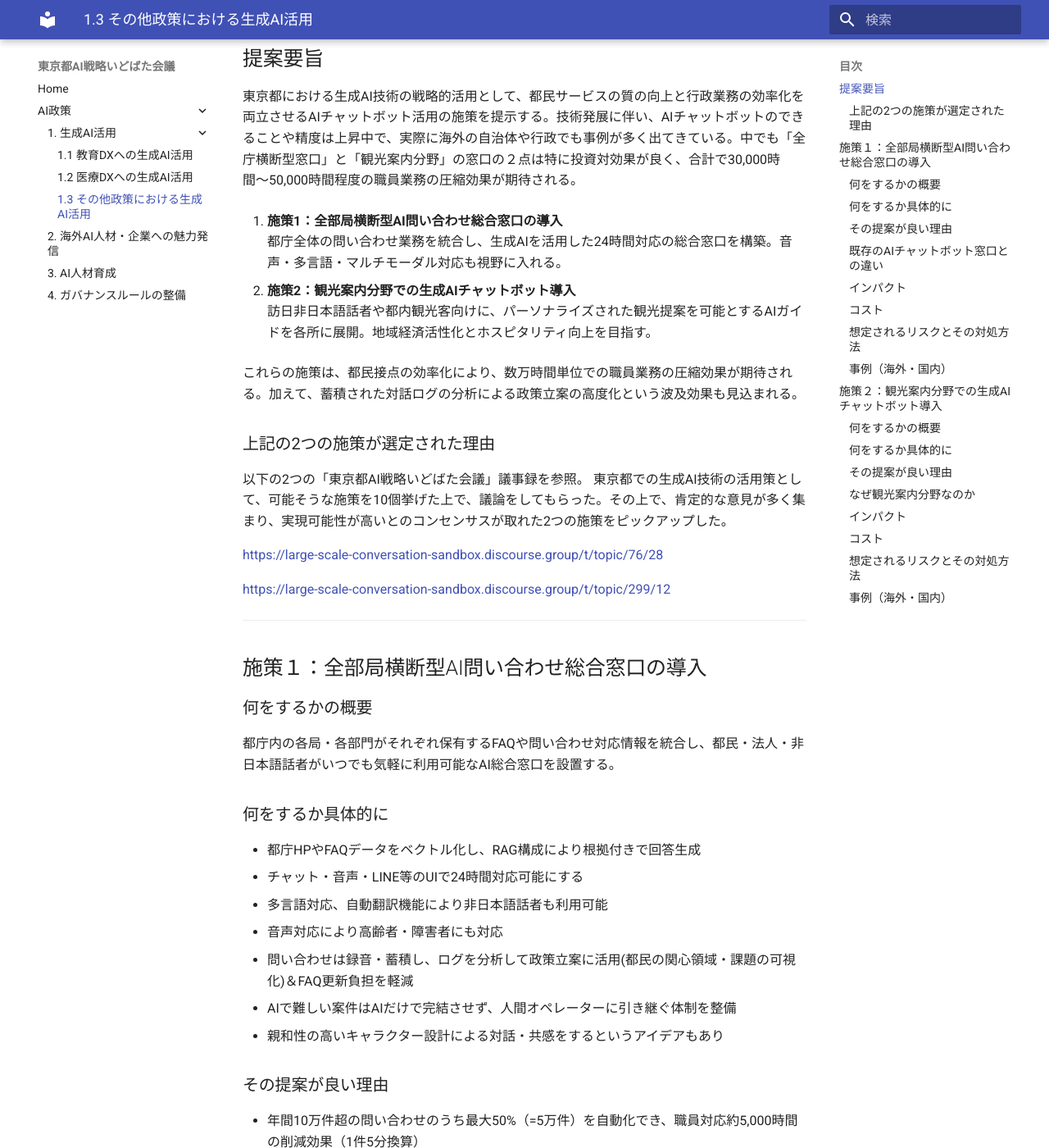
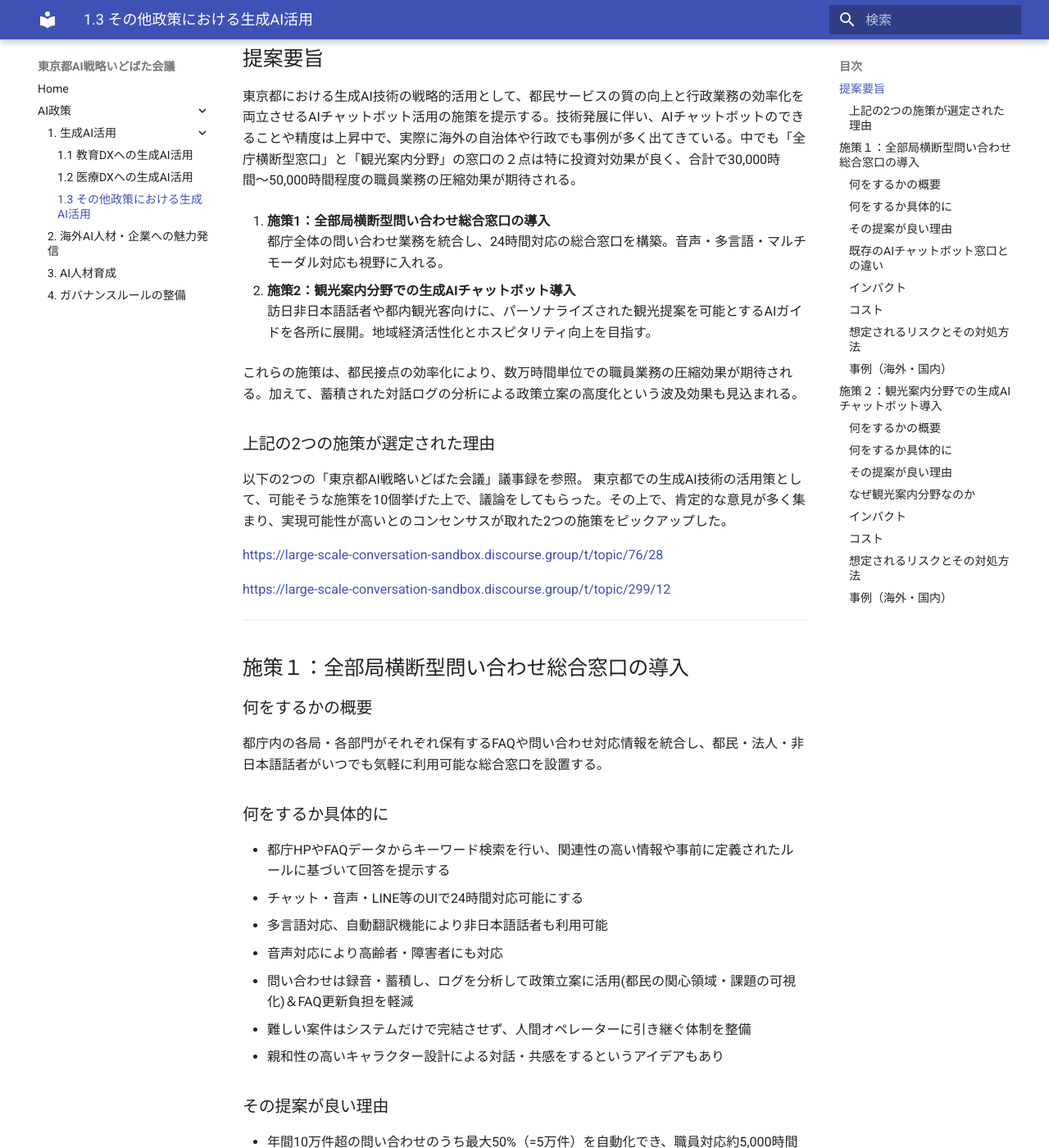
Before and after one commit to takahiroanno2024/2025_ai_idobatakaigi_output, an MkDocs documentation site: the page built from docs/1.3_その他政策における生成AI活用.md, in a window 1280 px wide and 1400 px high, scrolled down 253 px. Shown: the whole window at 82% size. Built offline with MkDocs 1.6.1 and Material for MkDocs 9.7.7, drawn with Linux system fonts in a browser that asks for light colours; some of the changed text lies outside the part shown.

Commit message:
青山さんの提案に基づき、施策1の実現方法をキーワード検索/ルールベースに変更

```diff
--- a/docs/1.3_その他政策における生成AI活用.md
+++ b/docs/1.3_その他政策における生成AI活用.md
@@ -10,8 +10,8 @@
 
 東京都における生成AI技術の戦略的活用として、都民サービスの質の向上と行政業務の効率化を両立させるAIチャットボット活用の施策を提示する。技術発展に伴い、AIチャットボットのできることや精度は上昇中で、実際に海外の自治体や行政でも事例が多く出てきている。中でも「全庁横断型窓口」と「観光案内分野」の窓口の２点は特に投資対効果が良く、合計で30,000時間〜50,000時間程度の職員業務の圧縮効果が期待される。
 
-1. **施策1：全部局横断型AI問い合わせ総合窓口の導入**
-   都庁全体の問い合わせ業務を統合し、生成AIを活用した24時間対応の総合窓口を構築。音声・多言語・マルチモーダル対応も視野に入れる。
+1. **施策1：全部局横断型問い合わせ総合窓口の導入**
+   都庁全体の問い合わせ業務を統合し、24時間対応の総合窓口を構築。音声・多言語・マルチモーダル対応も視野に入れる。
 
 2. **施策2：観光案内分野での生成AIチャットボット導入**
    訪日非日本語話者や都内観光客向けに、パーソナライズされた観光提案を可能とするAIガイドを各所に展開。地域経済活性化とホスピタリティ向上を目指す。
@@ -28,20 +28,20 @@
 
 ---
 
-## 施策１：全部局横断型AI問い合わせ総合窓口の導入
+## 施策１：全部局横断型問い合わせ総合窓口の導入
 
 ### 何をするかの概要
 
-都庁内の各局・各部門がそれぞれ保有するFAQや問い合わせ対応情報を統合し、都民・法人・非日本語話者がいつでも気軽に利用可能なAI総合窓口を設置する。
+都庁内の各局・各部門がそれぞれ保有するFAQや問い合わせ対応情報を統合し、都民・法人・非日本語話者がいつでも気軽に利用可能な総合窓口を設置する。
 
 ### 何をするか具体的に
 
-- 都庁HPやFAQデータをベクトル化し、RAG構成により根拠付きで回答生成
+- 都庁HPやFAQデータからキーワード検索を行い、関連性の高い情報や事前に定義されたルールに基づいて回答を提示する
 - チャット・音声・LINE等のUIで24時間対応可能にする
 - 多言語対応、自動翻訳機能により非日本語話者も利用可能
 - 音声対応により高齢者・障害者にも対応
 - 問い合わせは録音・蓄積し、ログを分析して政策立案に活用(都民の関心領域・課題の可視化)＆FAQ更新負担を軽減
-- AIで難しい案件はAIだけで完結させず、人間オペレーターに引き継ぐ体制を整備
+- 難しい案件はシステムだけで完結させず、人間オペレーターに引き継ぐ体制を整備
 - 親和性の高いキャラクター設計による対話・共感をするというアイデアもあり
 
 ### その提案が良い理由
@@ -50,16 +50,16 @@
 - 都民が局の縦割り構造を意識せず相談可能になる（総合行政相談への進化）
 - 情報格差・言語バリアを解消するインクルーシブな行政窓口
 - ログデータから都民の関心・ニーズを可視化し、施策立案に反映
-- 市民がAI総合窓口に気軽に相談できることで、行政施策に対する理解促進につながりうる
+- 市民が総合窓口に気軽に相談できることで、行政施策に対する理解促進につながりうる
 
 ### 既存のAIチャットボット窓口との違い
 
 Web上で個別のFAQやチャットボットをつなぐ既存の"総合案内"とは違い、行政窓口それ自体を代替し、東京都全体の行政コミュニケーション基盤を再構築する構想である点が大きく異なる。
 
-| 観点 | チャットボット総合案内（既存） | 全部局横断AI窓口（提案） |
+| 観点 | チャットボット総合案内（既存） | 全部局横断窓口（提案） |
 |------|-------------------------------|-----------------------------|
-| 回答方式 | 各局のFAQや個別Botにリンク誘導 | 単一AIが横断的に回答（RAG） |
-| データ統合 | なし（局ごと） | FAQ・HP情報を統合・ベクトル化 |
+| 回答方式 | 各局のFAQや個別Botにリンク誘導 | 単一システムが横断的に回答（キーワード/ルールベース） |
+| データ統合 | なし（局ごと） | FAQ・HP情報を統合 |
 | 対応UI | Webベース（PC中心） | チャット・音声・LINEなど多様 |
 | 言語対応 | 日本語中心 | 多言語＋自動翻訳 |
 | 政策活用 | 特になし | ログ分析→関心の可視化・政策反映 |
@@ -81,15 +81,15 @@ Web上で個別のFAQやチャットボットをつなぐ既存の"総合案内"
 
 ### コスト
 
-- 初期費用：3,000万円（RAG構成、マルチモーダルUI構築含む開発費）
-- 年間運用費：1,000万円（サーバー/ベンダー保守/API利用料/メンテナンス）
-- 試算根拠：生成AI×RAG型チャットボット（都庁規模）の導入相場、および先行自治体事例より
+- 初期費用：3,000万円（システム構築、マルチモーダルUI構築含む開発費）
+- 年間運用費：1,000万円（サーバー/メンテナンス/ルール更新）
+- 試算根拠：類似規模のシステム導入相場、および先行自治体事例より
 
 ### 想定されるリスクとその対処方法
 
 | リスク          | 対処方法                          |
 | ------------ | ----------------------------- |
-| 誤答（ハルシネーション） | 制度が向上し続けている最新LLMの使用。RAG構成により公式情報の引用ベースで生成。根拠提示の徹底。都庁HPの深層階層まで読み取り可能にすることで、FAQ更新負担を軽減。 |
+| 回答の限界      | キーワードやルールで対応できない複雑な質問は人間に引き継ぐ。継続的なルール改善。 |
 | 多言語誤訳        | 自動翻訳＋言語別テンプレート整備、専門監修         |
 | 情報更新の遅れ      | 自動クロール・職員による定期チェック体制          |
 | 高齢者のデジタル対応困難 | 既存の窓口を無くすわけではない    |
```
